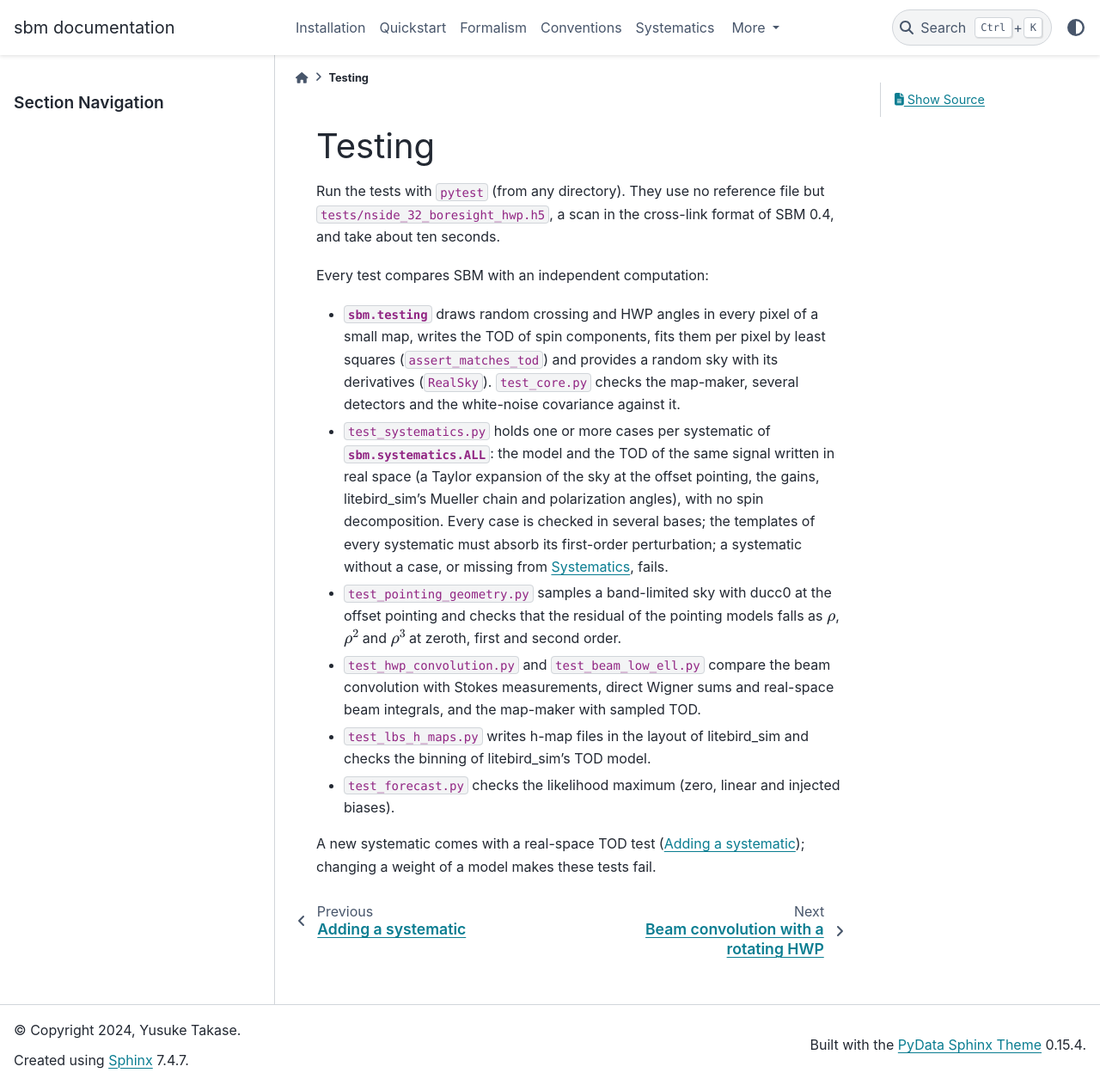
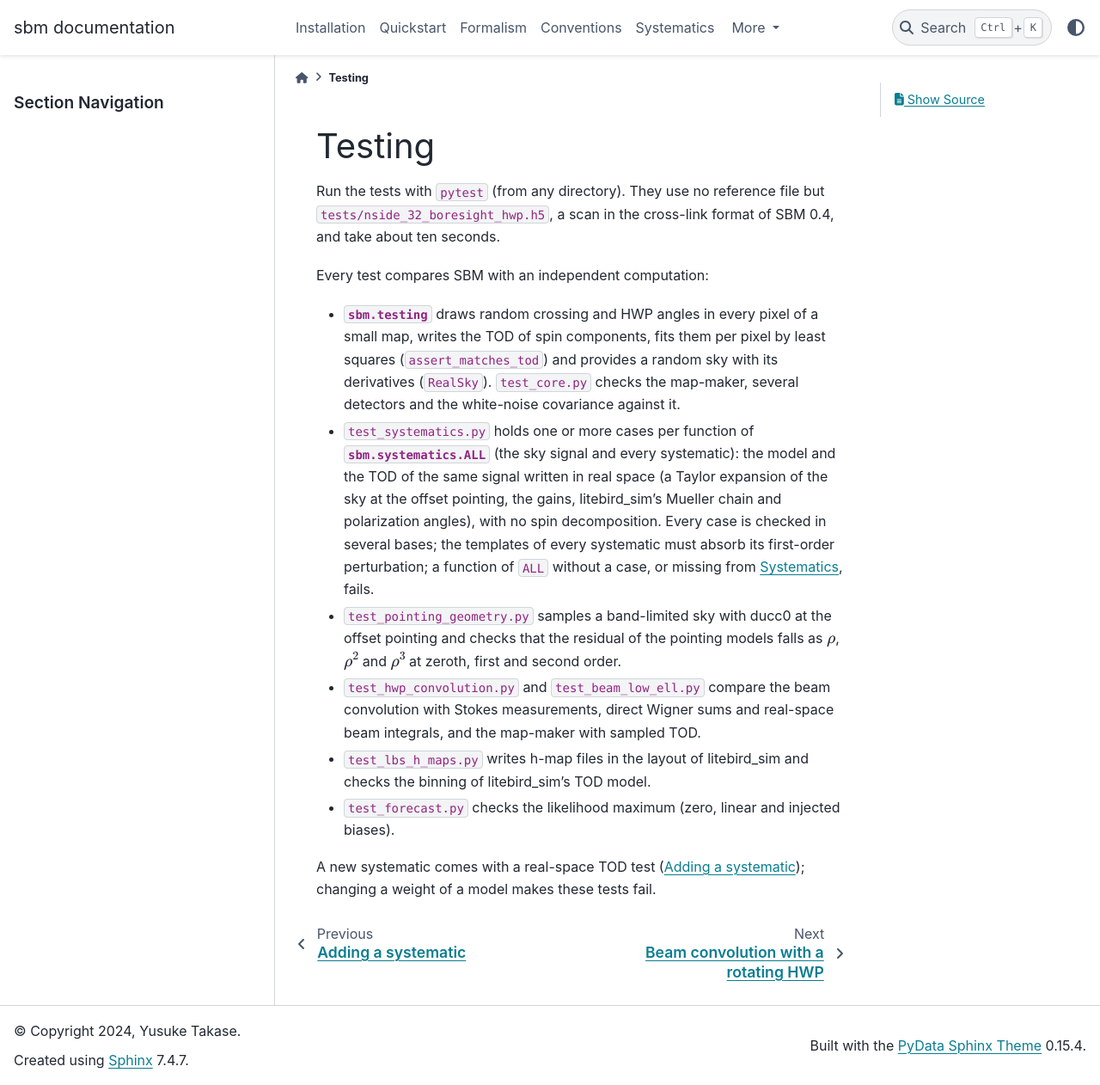
Before and after one commit to yusuke-takase/SBM, a Sphinx documentation site: the page built from docs/source/testing.rst, in a window 1280 px wide and 1262 px high. Shown: the whole window at 86% size. Built offline with Sphinx 7.4.7 and the PyData theme 0.15.4, drawn with Linux system fonts in a browser that asks for light colours.

Commit message:
Describe ALL as the signal models of sbm.systematics
sky_signal, the signal of an ideal detector, is declared with
@systematic so that the tests check it against TOD like the systematics,
but the documentation said that ALL lists every systematic. The
decorator, ALL, the package, the documentation pages and the tests now
describe them as the signal models of the package: the sky signal and
the systematics. The API does not change.

@systematic raises ValueError("templates must be a list of (n, m)
couples, ...") when given one couple, e.g. templates=(0, 4), instead of
"cannot unpack non-iterable int object". The changelog says that
sbm.systematics is a package, instead of "the systematics are a
package".

Co-Authored-By: Claude Opus 5.5 <noreply@anthropic.com>

```diff
--- a/docs/source/systematics.rst
+++ b/docs/source/systematics.rst
@@ -9,7 +9,8 @@ and replaces :func:`~sbm.systematics.sky_signal`. The templates are the
 couples to add to the basis (:meth:`.Basis.extend`) to absorb the systematic;
 each function carries them as ``.templates`` (and the kind of data as
 ``.data``), so that ``Basis.iqu(hwp=True).extend(sy.abs_pointing.templates)``
-works. :data:`sbm.systematics.ALL` lists every systematic.
+works. :data:`sbm.systematics.ALL` lists the signal models of the package:
+:func:`~sbm.systematics.sky_signal` and every systematic.
 
 The modules follow the path of the signal through the instrument:
 ``sky`` (the ideal detector), ``pointing``, ``optics`` (the beam), ``hwp`` and
--- a/docs/source/testing.rst
+++ b/docs/source/testing.rst
@@ -12,13 +12,13 @@ Every test compares SBM with an independent computation:
   squares (``assert_matches_tod``) and provides a random sky with its
   derivatives (``RealSky``). ``test_core.py`` checks the map-maker, several
   detectors and the white-noise covariance against it.
-* ``test_systematics.py`` holds one or more cases per systematic of
-  :data:`sbm.systematics.ALL`: the model and the TOD of the same signal written
+* ``test_systematics.py`` holds one or more cases per function of
+  :data:`sbm.systematics.ALL` (the sky signal and every systematic): the model and the TOD of the same signal written
   in real space (a Taylor expansion of the sky at the offset pointing, the gains,
   litebird_sim's Mueller chain and polarization angles), with no spin
   decomposition. Every case is checked in several bases; the templates of every
-  systematic must absorb its first-order perturbation; a systematic without a
-  case, or missing from :doc:`systematics`, fails.
+  systematic must absorb its first-order perturbation; a function of ``ALL``
+  without a case, or missing from :doc:`systematics`, fails.
 * ``test_pointing_geometry.py`` samples a band-limited sky with ducc0 at the
   offset pointing and checks that the residual of the pointing models falls as
   :math:`\rho`, :math:`\rho^2` and :math:`\rho^3` at zeroth, first and second
```
Also changed, not shown: CHANGELOG.md (+1 -1 lines), 3 other files.
